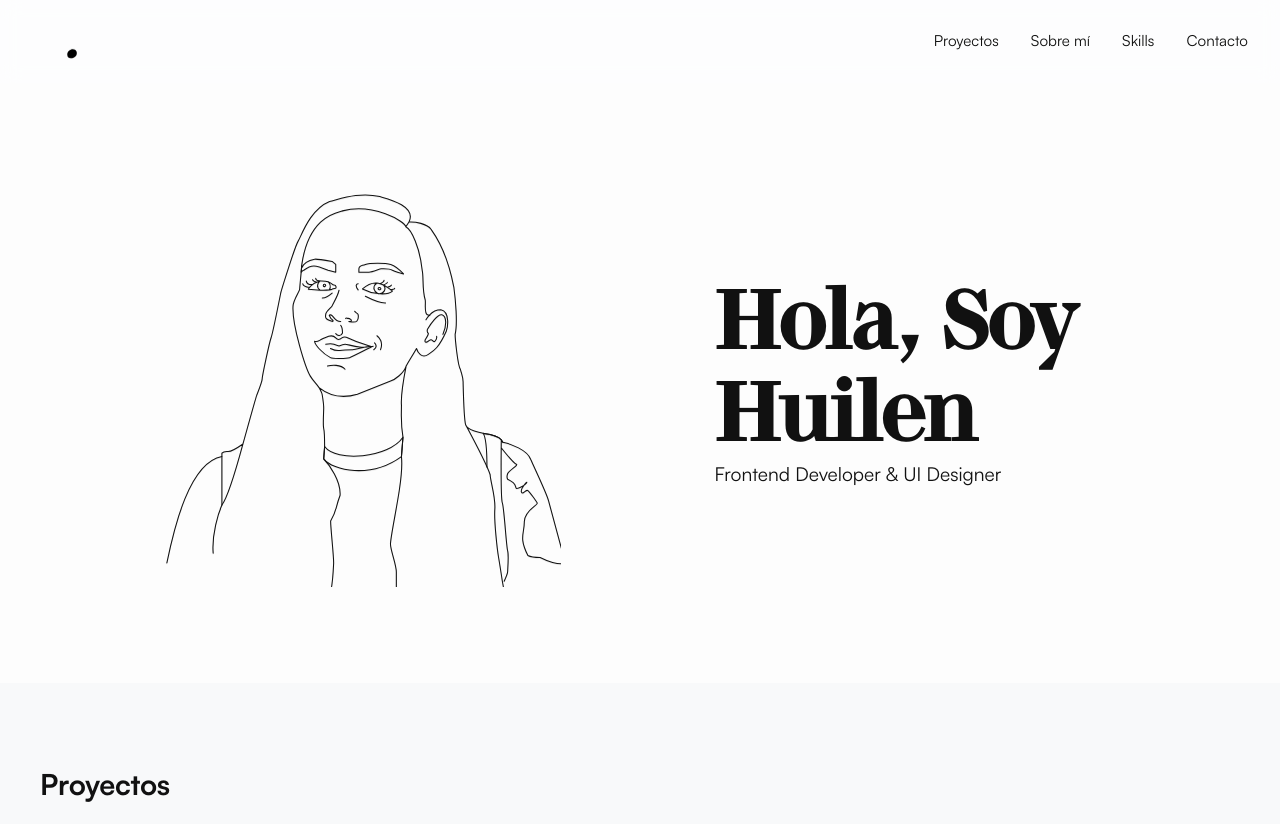
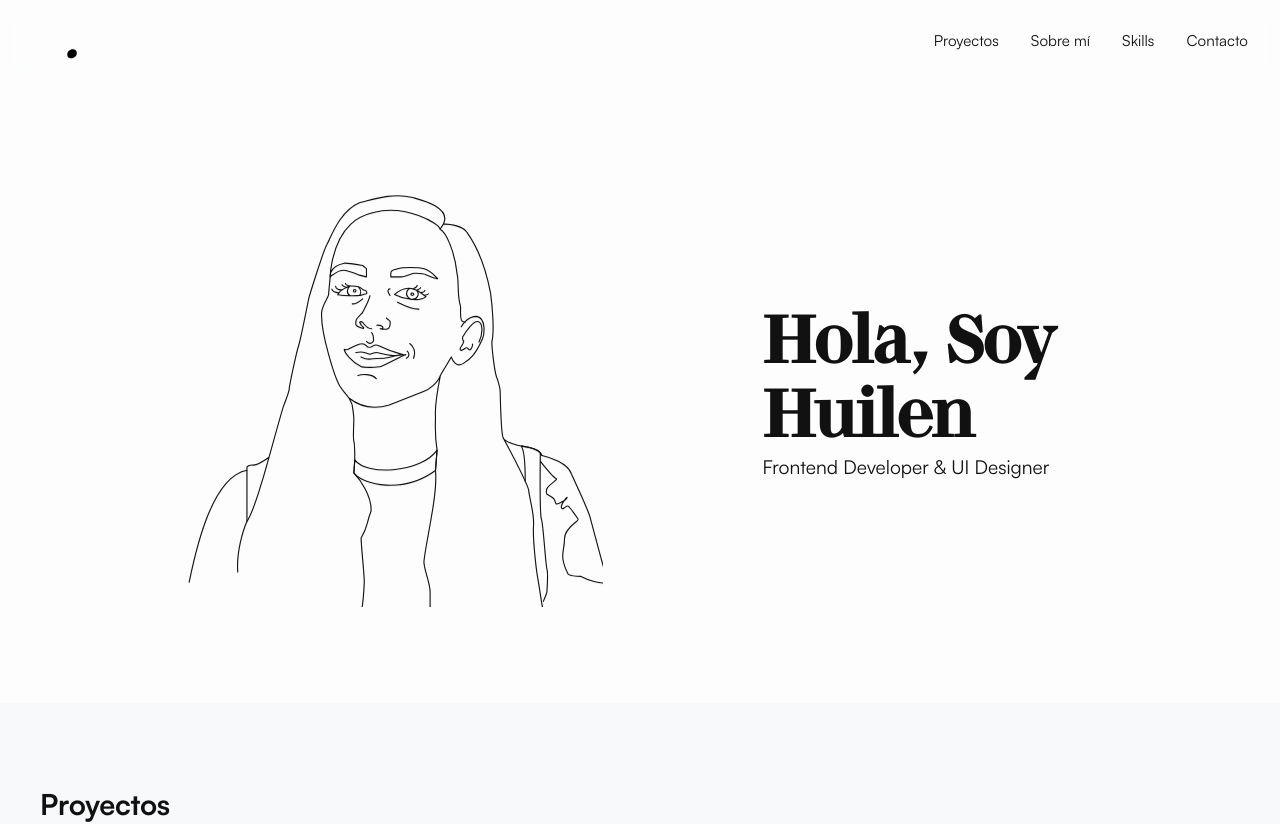
Before and after one commit to HuilenPe/Huilen-Portfolio, a React (Vite) app: page / in a window 1280 px wide. Shown: the top 824 px of the page. Built offline with nearby package versions, Linux system fonts and the light colour scheme.

Commit message:
Refine hero layout: improve alignment, spacing and responsiveness

```diff
--- a/src/sections/Hero/Hero.jsx
+++ b/src/sections/Hero/Hero.jsx
@@ -97,10 +97,8 @@ function Hero() {
                     </svg>
                 </div>
                 <div className={styles.left}>
-                    <div className="container">
                     <h1>Hola, Soy Huilen</h1>
                     <p>Frontend Developer & UI Designer</p>
-                    </div>
                     </div>
                 </div>
             </div>
--- a/src/sections/Hero/Hero.module.css
+++ b/src/sections/Hero/Hero.module.css
@@ -1,6 +1,6 @@
 .hero{
   padding: 6rem 1rem;
-  background: var(--bg-light);;
+  background: var(--bg-light);
 }
 
 .content{
@@ -13,7 +13,8 @@
 }
 
 .left{
-  text-align: left;
+  text-align: center;
+  max-width: 320px;
 }
 
 .right{
@@ -23,7 +24,8 @@
 }
 
 .left h1 {
-  font-size: clamp(3.5rem, 7vw, 5.2rem);
+  font-size: clamp(2.3rem, 7vw, 4.2rem);
+  line-height: 1.1;
   font-family: var(--font-display)
 }
 
@@ -32,8 +34,9 @@
 }
 
 .svg {
-  width: 100%;
-  max-width: 400px;
+  width: 80%;
+  max-width: 300px;
+  transform: translateY(-20px);
 }
 
 .path {
@@ -50,12 +53,22 @@
 @media (min-width: 768px) {
   .content {
     flex-direction: row;
-    justify-content: space-between;
+    justify-content: flex-start;
+    align-items: center;
+    gap:3rem;
     text-align: left;
+    margin-left: 2rem;
+  }
+
+  .svg {
+    width: 100%;
+    max-width: 420px;
+    transform: none;
   }
 
   .left {
     width: 45%;
+    text-align: left;
   }
     .right {
     width: 55%;
```
